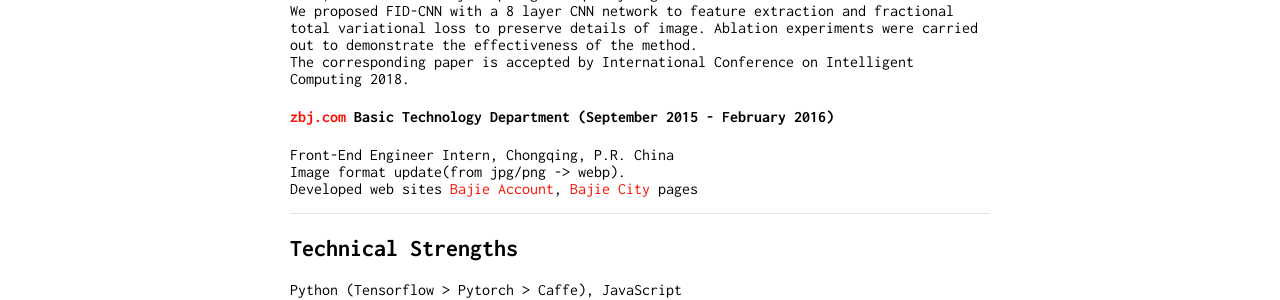
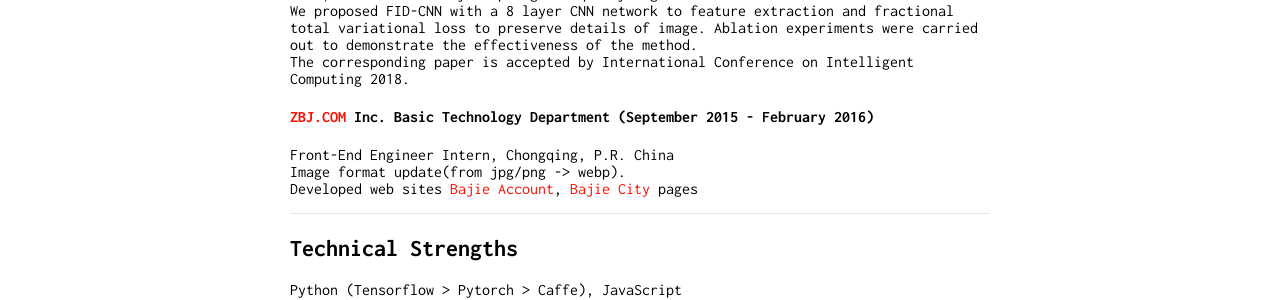
Before and after one commit to RaymondByc/raymondbyc-github.io, a Jekyll site: the page built from index.md, in a window 1280 px wide. Shown: the part 1520-1820 px from the top of the page. Built offline with Jekyll 4.4.1, drawn with Linux system fonts in a browser that asks for light colours; our own code applies the rules of GitHub Pages for plain Markdown files.

Commit message:
index update.

```diff
--- a/index.md
+++ b/index.md
@@ -63,7 +63,7 @@ We proposed FID-CNN with a 8 layer CNN network to feature extraction and fractio
 Ablation experiments were carried out to demonstrate the effectiveness of the method.
 The corresponding paper is accepted by International Conference on Intelligent Computing 2018.
 
-#### [zbj.com](zbj.com) Basic Technology Department (September 2015 - February 2016)
+#### [ZBJ.COM](zbj.com) Inc. Basic Technology Department (September 2015 - February 2016)
 Front-End Engineer Intern, Chongqing, P.R. China
 Image format update(from jpg/png -> webp).
 Developed web sites [Bajie Account](cs.zbj.com), [Bajie City](city.zbj.com) pages
```
